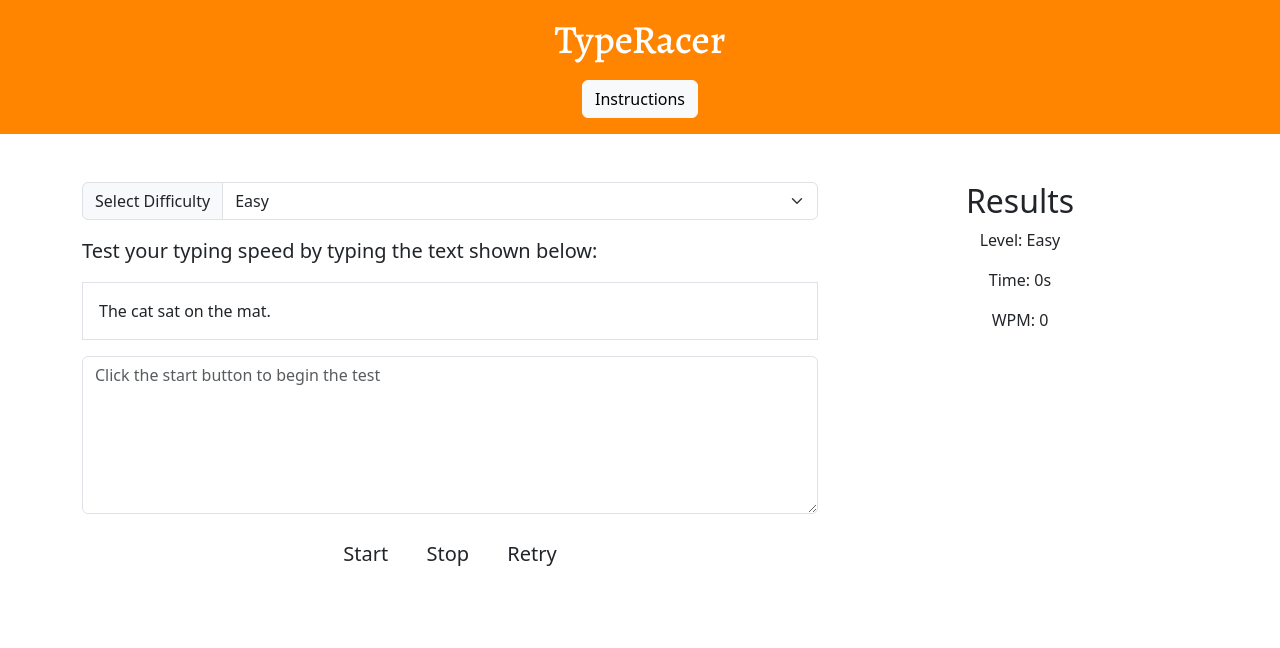
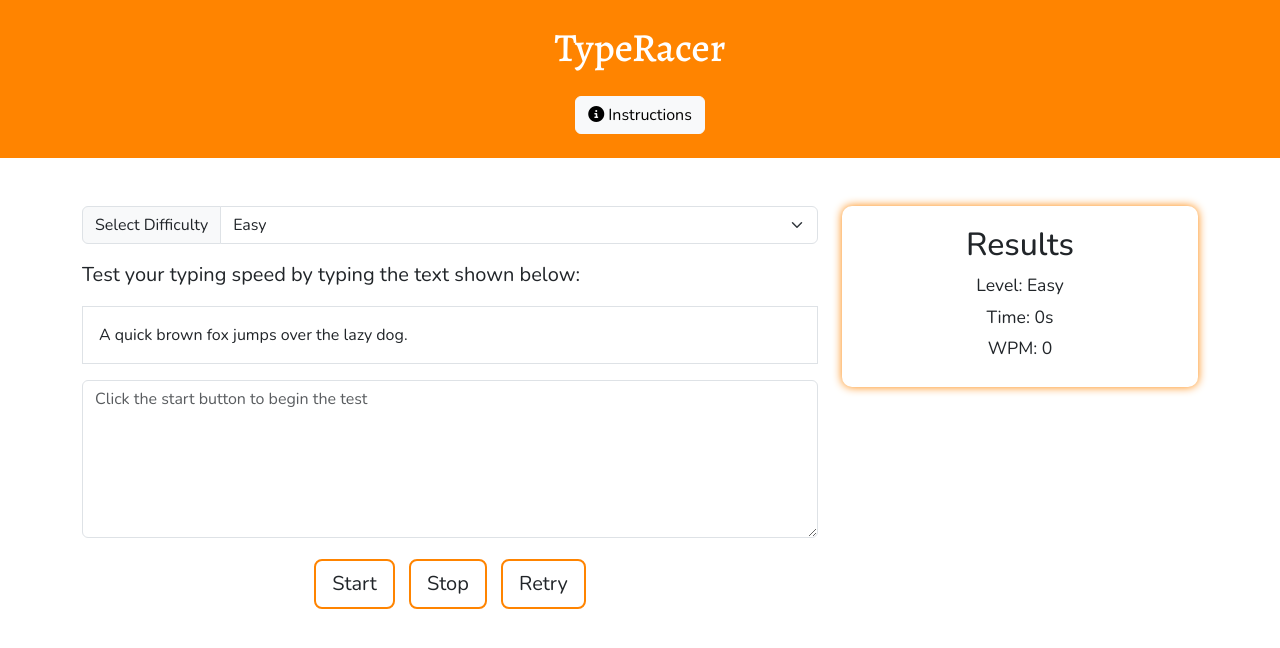
Before and after one commit to hmoon96/type-racer, a plain HTML site: page index.html in a window 1280 px wide. Drawn offline with nearby package versions, Linux system fonts and the light colour scheme.

Commit message:
added ci code to help with js practice

```diff
--- a/assets/css/style.css
+++ b/assets/css/style.css
@@ -1,5 +1,41 @@
 @import url('https://fonts.googleapis.com/css2?family=Alegreya:ital,wght@0,400..900;1,400..900&family=Nunito:ital,wght@0,200..1000;1,200..1000&display=swap');
 
+body {
+    font-family: Nunito, sans-serif;
+}
+
 h1 {
-    font-family: 'Alegreya', serif;
+    font-family: Alegreya, serif;
 }
+
+header {
+    background-color: #ff8400;
+    color: white;
+}
+
+/* buttons */
+
+.btn-outline-orange {
+    border: 2px solid #ff8400;
+    transition: color 0.3s ease-in-out, background-color 0.3s ease-in-out;
+    margin: 5px;
+}
+
+.btn-outline-orange:hover {
+    background-color: #ff8400;
+    color: #fff;
+}
+
+
+/* results-area */
+
+#results-area {
+    box-shadow: 0 0 10px #ff8400;
+    border-radius: 10px;
+    padding: 20px;
+}
+
+#results-area p {
+    font-size: 1.1rem;
+    margin-bottom: 5px;
+}
--- a/assets/js/index.js
+++ b/assets/js/index.js
@@ -0,0 +1,47 @@
+document.addEventListener('DOMContentLoaded', function() {
+    const easyTexts = [
+        "The cat sat on the mat.",
+        "A quick brown fox jumps over the lazy dog.",
+        "She sells seashells by the seashore."
+    ];
+
+    const mediumTexts = [
+        "To be or not to be, that is the question.",
+        "All that glitters is not gold.",
+        "A journey of a thousand miles begins with a single step."
+    ];
+
+    const hardTexts = [
+        "It was the best of times, it was the worst of times.",
+        "In the beginning God created the heavens and the earth.",
+        "The only thing we have to fear is fear itself."
+    ];
+
+    const difficultySelect = document.getElementById('difficulty');
+    const sampleTextDiv = document.getElementById('sample-text');
+
+    function getRandomText(textArray) {
+        const randomIndex = Math.floor(Math.random() * textArray.length);
+        return textArray[randomIndex];
+    }
+
+    function updateSampleText() {
+        let selectedDifficulty = difficultySelect.value;
+        let selectedText;
+
+        if (selectedDifficulty === 'easy') {
+            selectedText = getRandomText(easyTexts);
+        } else if (selectedDifficulty === 'medium') {
+            selectedText = getRandomText(mediumTexts);
+        } else if (selectedDifficulty === 'hard') {
+            selectedText = getRandomText(hardTexts);
+        }
+
+        sampleTextDiv.textContent = selectedText;
+    }
+
+    difficultySelect.addEventListener('change', updateSampleText);
+
+    // Initialize with a random text from the default difficulty level
+    updateSampleText();
+});
--- a/index.html
+++ b/index.html
@@ -9,10 +9,16 @@
 </head>
 
 <body>
-    <header class="text-white text-center py-3" style="background-color: #ff8400;">
+    <header>
         <div class="container">
-            <h1>TypeRacer</h1>
-            <button class="btn btn-light mt-2">Instructions</button>
+            <div class="row">
+                <div class="col-md-12 text-center my-4">
+                    <h1>TypeRacer</h1>
+                    <button class="btn btn-light mt-3" id="instructions-btn">
+                        <i class="fas fa-info-circle"></i> Instructions
+                    </button>
+                </div>
+            </div>
         </div>
     </header>
 
@@ -31,12 +37,13 @@
                     <div class="test-area">
                         <p class="lead">Test your typing speed by typing the text shown below:</p>
                         <div class="mb-3 p-3 border" id="sample-text">
-                            The cat sat on the mat.
+                            <!-- sample text is inserted here using JS -->
                         </div>
                     </div>
                     <div class="mb-3">
                         <label class="form-label visually-hidden" for="user-input">Type Here</label>
-                        <textarea class="form-control" id="user-input" rows="6" placeholder="Click the start button to begin the test"></textarea>
+                        <textarea class="form-control" id="user-input" rows="6"
+                            placeholder="Click the start button to begin the test"></textarea>
                     </div>
                     <div class="mb-3 text-center">
                         <button class="btn btn-lg btn-outline-orange" id="start-btn">Start</button>
@@ -63,9 +70,10 @@
         </div>
     </main>
 
-
     <script src="https://cdn.jsdelivr.net/npm/bootstrap@5.3.0/dist/js/bootstrap.bundle.min.js"></script>
     <script src="https://kit.fontawesome.com/313fd8806c.js" crossorigin="anonymous"></script>
     <script src="assets/js/index.js"></script>
+
+
 </body>
 </html>
```
